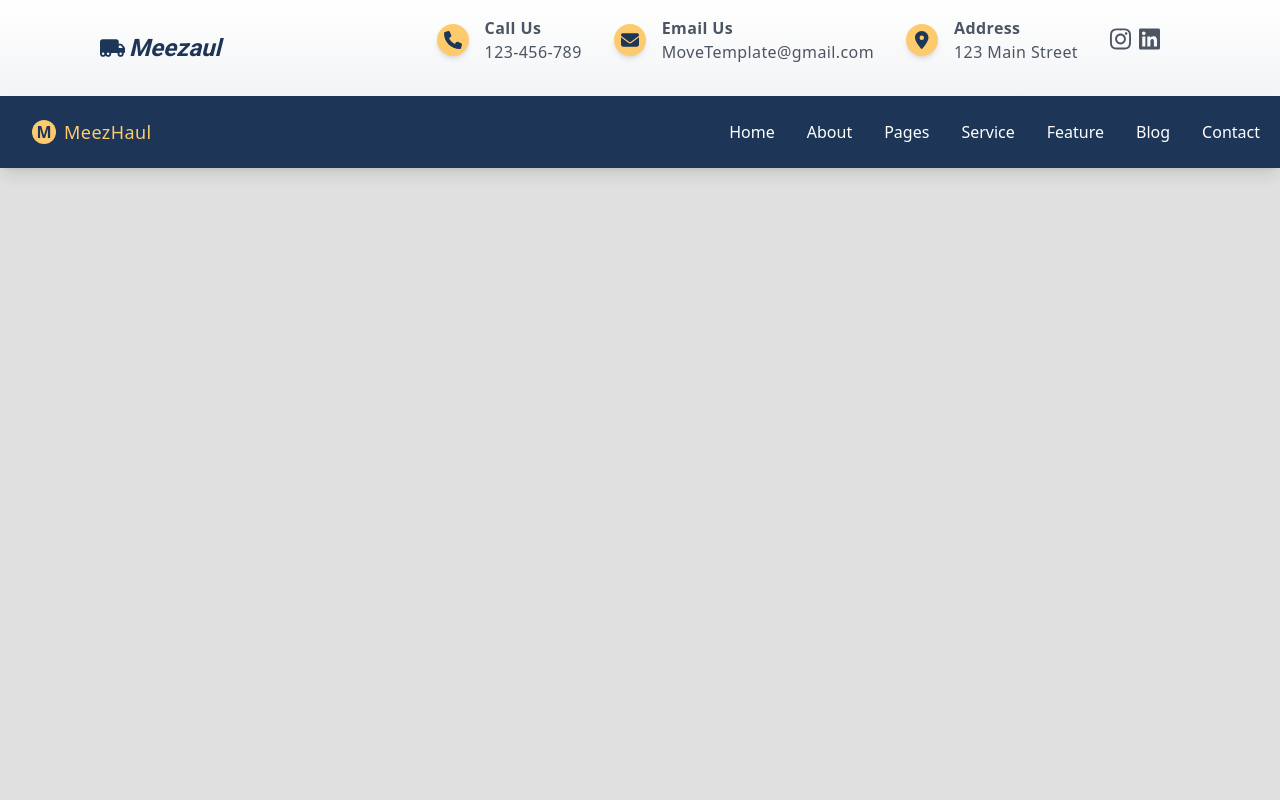
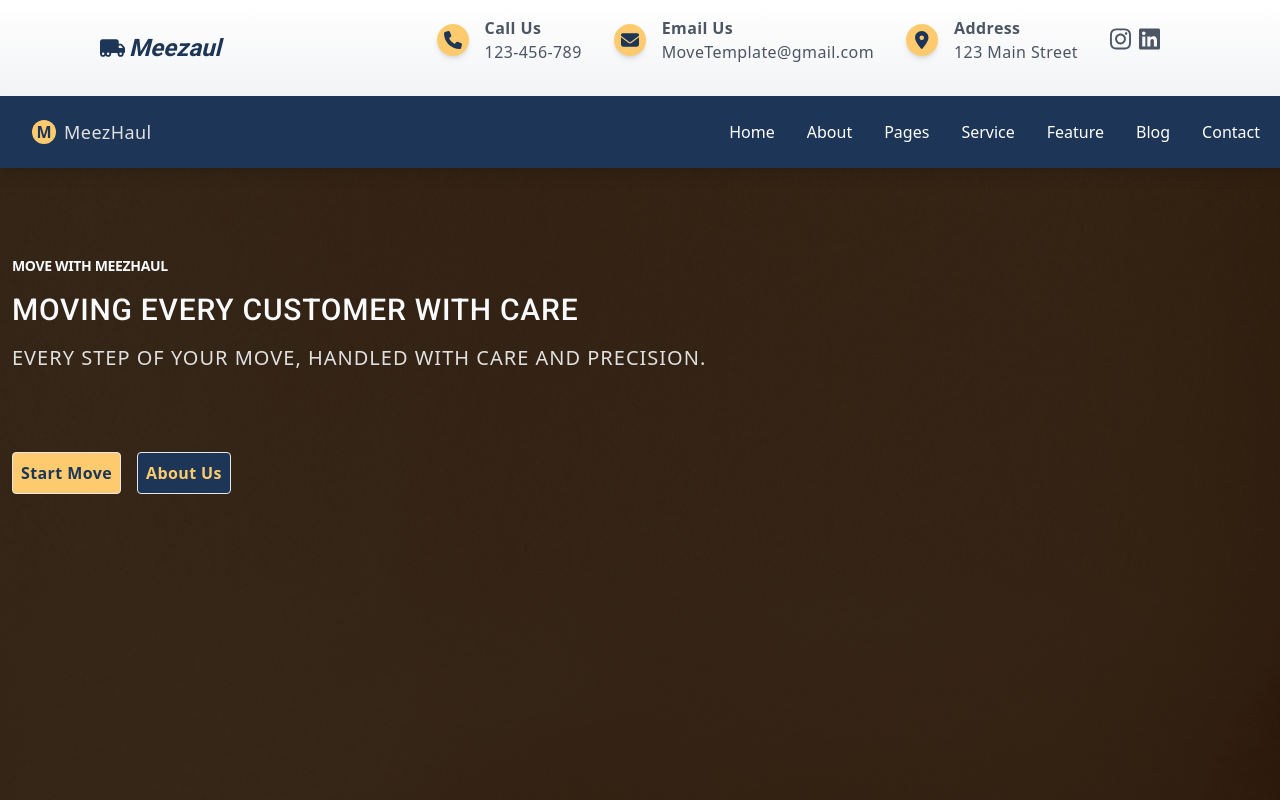
Before and after one commit to rashad3412/moveTemplateReact, a React (Vite) app: page / in a window 1280 px wide. Shown: the top 800 px of the page. Built offline with nearby package versions, Linux system fonts and the light colour scheme.

Commit message:
updated home component

```diff
--- a/src/App.jsx
+++ b/src/App.jsx
@@ -1,9 +1,11 @@
 import NavBar from "./components/NavBar";
+import HomePage from "./pages/HomePage.jsx";
 
 function App() {
   return (
     <div className="bg-lightGray min-h-screen">
       <NavBar />
+      <HomePage />
     </div>
   );
 }
--- a/src/components/NavBar.jsx
+++ b/src/components/NavBar.jsx
@@ -15,7 +15,7 @@ const NavBar = () => {
             <div className="w-6 h-6 rounded-full bg-deepYellow flex items-center justify-center text-royalBlue font-bold">
               M
             </div>
-            <span className="text-lg text-deepYellow font-medium tracking-wide">
+            <span className="text-lg text-lightGray font-medium tracking-wide">
               MeezHaul
             </span>
           </a>
--- /dev/null
+++ b/src/pages/HomePage.jsx
@@ -0,0 +1,41 @@
+//Home ComponentP
+import boxPic from "/assets/HomeComPics/boxPic.jpg";
+
+function HomePage() {
+  return (
+    <div className="relative">
+      {/* Image Layer */}
+      <div className="relative">
+        <img src={boxPic} alt="boxPic" className="w-full h-auto" />
+        {/* Overlay Layer */}
+        <div className="absolute inset-0 bg-black bg-opacity-65"></div>
+      </div>
+
+      <div>
+        {/* Text Layer with Lazy Load and Slide-Up Effect */}
+        <section className="absolute top-40 px-3 text-slate-50  font-bold z-10 tracking-wide uppercase opacity-0 translate-y-10 animate-fadeInUp">
+          <h1 className="font-extrabold mb-4 font-sans text-sm tracking-tight">
+            move with meezHaul
+          </h1>
+
+          <p className="font-medium text-3xl tracking-wide mb-4 font-Roboto">
+            moving every customer with care
+          </p>
+          <p className="font-normal text-xl tracking-wider text-lightGray">
+            Every step of your move, handled with care and precision.
+          </p>
+          <div className="flex relative top-20 gap-4 w-full ">
+            <button className="border p-2 rounded bg-deepYellow text-royalBlue">
+              Start Move
+            </button>
+            <button className="border p-2 rounded bg-royalBlue text-deepYellow">
+              About Us
+            </button>
+          </div>
+        </section>
+      </div>
+    </div>
+  );
+}
+
+export default HomePage;
--- a/tailwind.config.js
+++ b/tailwind.config.js
@@ -12,7 +12,16 @@ export default {
         Roboto: ["Roboto", "ui-sans-serif", "system-ui"],
         Playfair: ["Playfair Display", "ui-serif", "Georgia"],
       },
+      animation: {
+        fadeInUp: "fadeInUp 3s ease-out forwards", // Fade-in animation
+      },
+      keyframes: {
+        fadeInUp: {
+          "0%": { opacity: 0, transform: "translateY(50px)" }, // Start off invisible and moved down
+          "100%": { opacity: 1, transform: "translateY(0)" }, // End visible and in place
+        },
+      },
     },
+    plugins: [],
   },
-  plugins: [],
 };
```
Also changed, not shown: public/assets/HomeComPics/boxPic.jpg (added), src/pages/Home.jsx (deleted).
